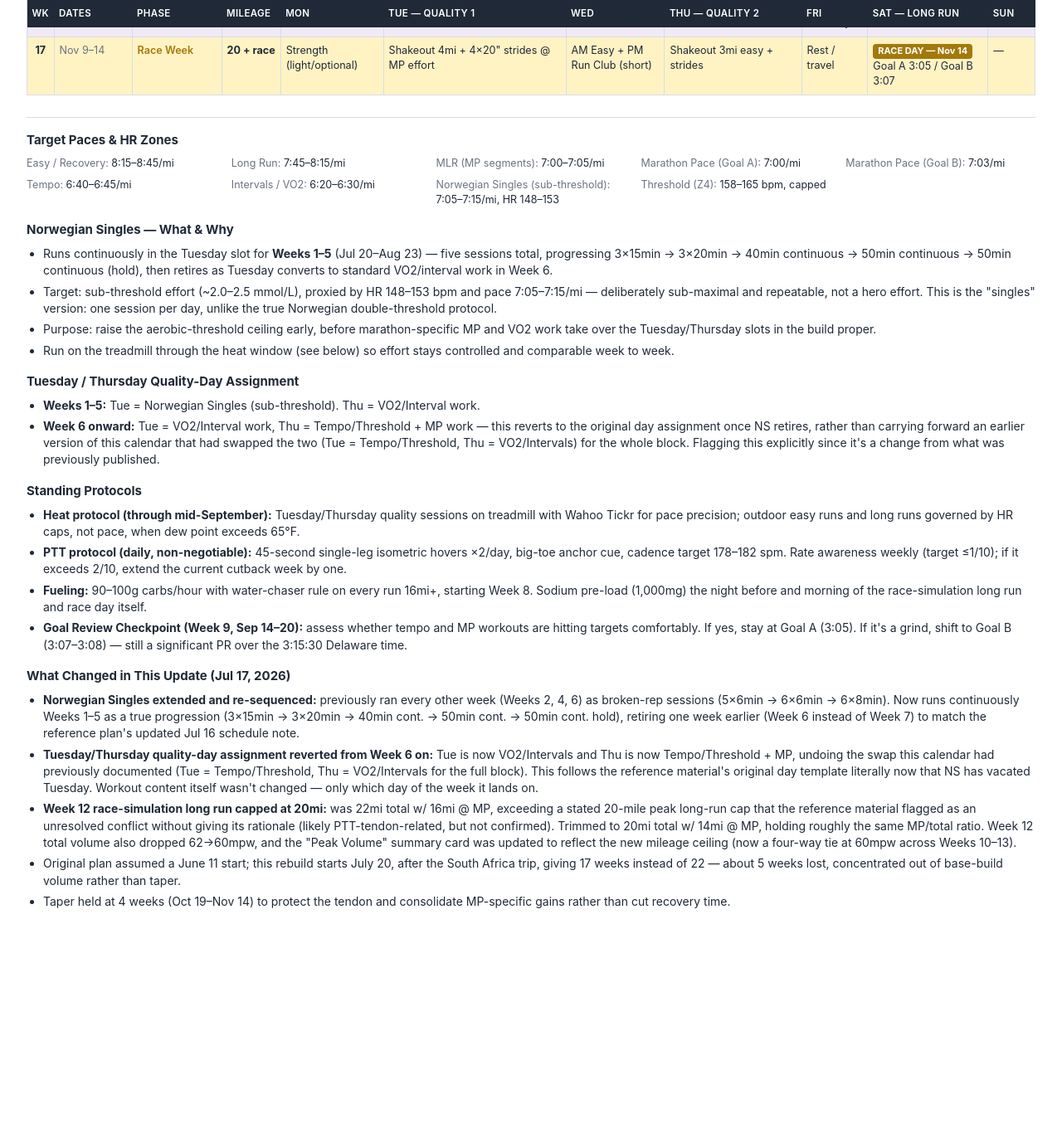
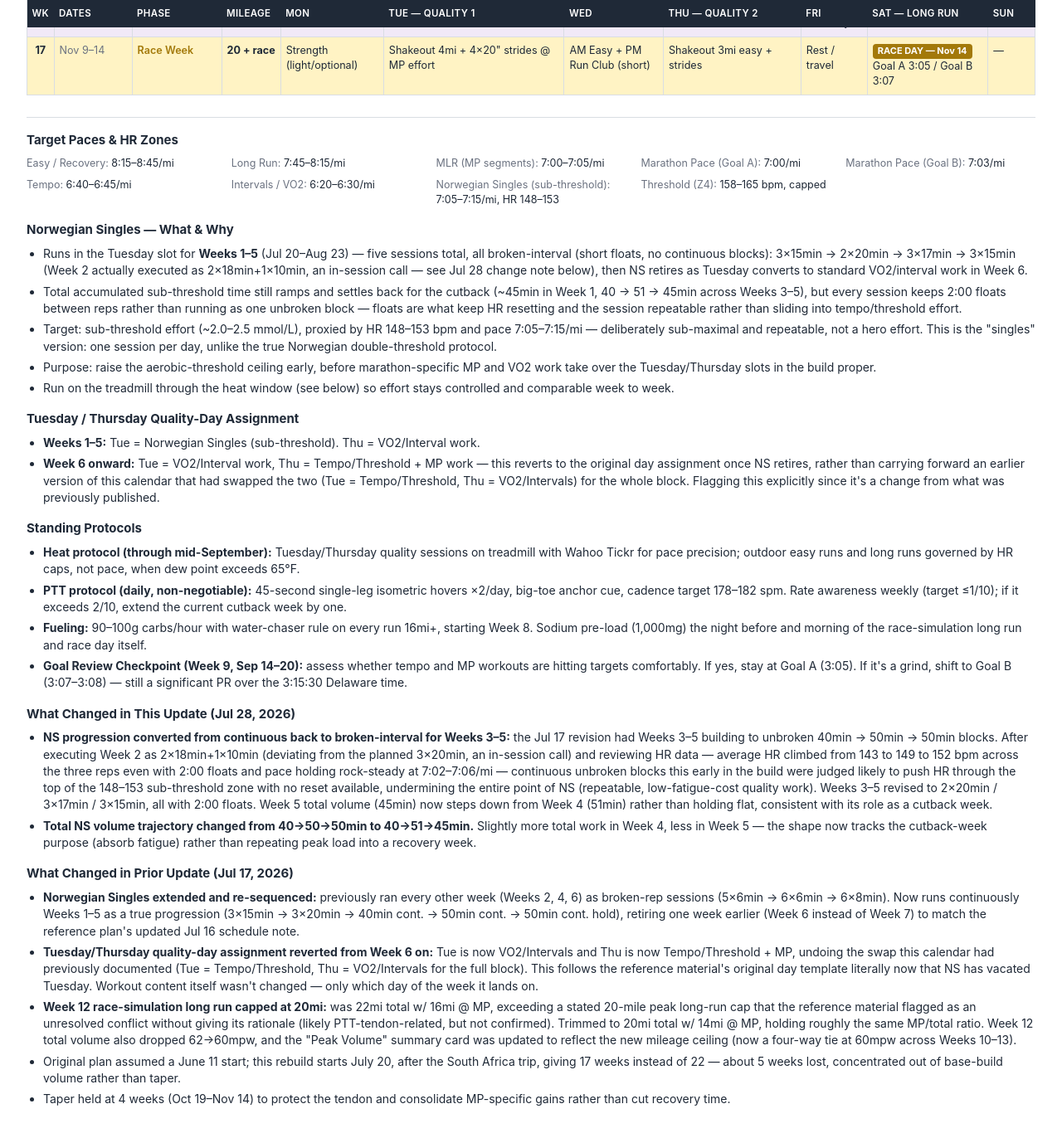
Before and after one commit to dnorton/dnorton, a Jekyll site: the page charlotte-marathon/calendar.html, which Jekyll copies as it is, in a window 1280 px wide and 1400 px high, scrolled down 1370 px. Shown: the top 1372 px of the window at 83% size. Built offline with Jekyll 4.4.1, drawn with Linux system fonts in a browser that asks for light colours; before the commit the page ends 2531 px from its top, so only the background shows below that; some of the changed text lies outside the part shown.

Commit message:
Update Charlotte Marathon calendar to Jul 28 revision and add homepage link
- Reverts NS sessions in Weeks 3-5 from continuous blocks back to broken-interval
  format (2×20min / 3×17min / 3×15min with 2-min floats), based on Week 2
  HR data showing drift through the top of the sub-threshold zone
- Adds Jul 28 change notes explaining the rationale
- Adds Charlotte Marathon 2026 Training Calendar link to homepage

Co-Authored-By: Claude Sonnet 4.6 <noreply@anthropic.com>

```diff
--- a/charlotte-marathon/calendar.html
+++ b/charlotte-marathon/calendar.html
@@ -211,7 +211,7 @@
 <body>
 
 <h1>Charlotte Marathon 2026 — Training Calendar</h1>
-<p class="subtitle">Novant Health Charlotte Marathon · Saturday, November 14, 2026 · 17-week block from a July 20 start (post-vacation) · Updated Jul 17, 2026</p>
+<p class="subtitle">Novant Health Charlotte Marathon · Saturday, November 14, 2026 · 17-week block from a July 20 start (post-vacation) · Updated Jul 28, 2026</p>
 
 <div class="summary-cards">
   <div class="card"><div class="label">Race Day</div><div class="value">Nov 14, 2026</div></div>
@@ -278,7 +278,7 @@
 <tr class="base">
   <td class="wk">3</td><td class="dates">Aug 3–9</td><td class="phase">Base Build 2</td><td class="mileage">46</td>
   <td>Strength (no run)</td>
-  <td><span class="ns-tag">NS</span> 3 of 5<br>40min continuous @ sub-threshold<br><span class="heat-flag">treadmill — heat window</span></td>
+  <td><span class="ns-tag">NS</span> 3 of 5<br>2×20min @ sub-threshold, 2min float<br><span class="heat-flag">treadmill — heat window</span></td>
   <td>AM Easy + PM Run Club</td>
   <td>5×600m @ VO2 pace, 2min jog</td>
   <td>Easy recovery</td>
@@ -289,7 +289,7 @@
 <tr class="base">
   <td class="wk">4</td><td class="dates">Aug 10–16</td><td class="phase">Base Build 3</td><td class="mileage">50</td>
   <td>Strength (no run)</td>
-  <td><span class="ns-tag">NS</span> 4 of 5<br>50min continuous @ sub-threshold<br><span class="heat-flag">treadmill — heat window</span></td>
+  <td><span class="ns-tag">NS</span> 4 of 5<br>3×17min @ sub-threshold, 2min float<br><span class="heat-flag">treadmill — heat window</span></td>
   <td>AM Easy + PM Run Club</td>
   <td>8×400m @ VO2 pace</td>
   <td>Easy recovery</td>
@@ -300,7 +300,7 @@
 <tr class="cutback">
   <td class="wk">5</td><td class="dates">Aug 17–23</td><td class="phase">Cutback 1</td><td class="mileage">40</td>
   <td>Strength (no run)</td>
-  <td><span class="ns-tag">NS</span> 5 of 5 (final — hold)<br>50min continuous @ sub-threshold<br><span class="heat-flag">treadmill — heat window</span></td>
+  <td><span class="ns-tag">NS</span> 5 of 5 (final)<br>3×15min @ sub-threshold, 2min float<br><span class="heat-flag">treadmill — heat window</span></td>
   <td>AM Easy + PM Run Club</td>
   <td>Easy + strides</td>
   <td>Easy recovery</td>
@@ -459,7 +459,8 @@
 
   <h2>Norwegian Singles — What &amp; Why</h2>
   <ul>
-    <li>Runs continuously in the Tuesday slot for <b>Weeks 1–5</b> (Jul 20–Aug 23) — five sessions total, progressing 3×15min → 3×20min → 40min continuous → 50min continuous → 50min continuous (hold), then retires as Tuesday converts to standard VO2/interval work in Week 6.</li>
+    <li>Runs in the Tuesday slot for <b>Weeks 1–5</b> (Jul 20–Aug 23) — five sessions total, all broken-interval (short floats, no continuous blocks): 3×15min → 2×20min → 3×17min → 3×15min (Week 2 actually executed as 2×18min+1×10min, an in-session call — see Jul 28 change note below), then NS retires as Tuesday converts to standard VO2/interval work in Week 6.</li>
+    <li>Total accumulated sub-threshold time still ramps and settles back for the cutback (~45min in Week 1, 40 → 51 → 45min across Weeks 3–5), but every session keeps 2:00 floats between reps rather than running as one unbroken block — floats are what keep HR resetting and the session repeatable rather than sliding into tempo/threshold effort.</li>
     <li>Target: sub-threshold effort (~2.0–2.5 mmol/L), proxied by HR 148–153 bpm and pace 7:05–7:15/mi — deliberately sub-maximal and repeatable, not a hero effort. This is the "singles" version: one session per day, unlike the true Norwegian double-threshold protocol.</li>
     <li>Purpose: raise the aerobic-threshold ceiling early, before marathon-specific MP and VO2 work take over the Tuesday/Thursday slots in the build proper.</li>
     <li>Run on the treadmill through the heat window (see below) so effort stays controlled and comparable week to week.</li>
@@ -479,7 +480,13 @@
     <li><b>Goal Review Checkpoint (Week 9, Sep 14–20):</b> assess whether tempo and MP workouts are hitting targets comfortably. If yes, stay at Goal A (3:05). If it's a grind, shift to Goal B (3:07–3:08) — still a significant PR over the 3:15:30 Delaware time.</li>
   </ul>
 
-  <h2>What Changed in This Update (Jul 17, 2026)</h2>
+  <h2>What Changed in This Update (Jul 28, 2026)</h2>
+  <ul>
+    <li><b>NS progression converted from continuous back to broken-interval for Weeks 3–5:</b> the Jul 17 revision had Weeks 3–5 building to unbroken 40min → 50min → 50min blocks. After executing Week 2 as 2×18min+1×10min (deviating from the planned 3×20min, an in-session call) and reviewing HR data — average HR climbed from 143 to 149 to 152 bpm across the three reps even with 2:00 floats and pace holding rock-steady at 7:02–7:06/mi — continuous unbroken blocks this early in the build were judged likely to push HR through the top of the 148–153 sub-threshold zone with no reset available, undermining the entire point of NS (repeatable, low-fatigue-cost quality work). Weeks 3–5 revised to 2×20min / 3×17min / 3×15min, all with 2:00 floats. Week 5 total volume (45min) now steps down from Week 4 (51min) rather than holding flat, consistent with its role as a cutback week.</li>
+    <li><b>Total NS volume trajectory changed from 40→50→50min to 40→51→45min.</b> Slightly more total work in Week 4, less in Week 5 — the shape now tracks the cutback-week purpose (absorb fatigue) rather than repeating peak load into a recovery week.</li>
+  </ul>
+
+  <h2>What Changed in Prior Update (Jul 17, 2026)</h2>
   <ul>
     <li><b>Norwegian Singles extended and re-sequenced:</b> previously ran every other week (Weeks 2, 4, 6) as broken-rep sessions (5×6min → 6×6min → 6×8min). Now runs continuously Weeks 1–5 as a true progression (3×15min → 3×20min → 40min cont. → 50min cont. → 50min cont. hold), retiring one week earlier (Week 6 instead of Week 7) to match the reference plan's updated Jul 16 schedule note.</li>
     <li><b>Tuesday/Thursday quality-day assignment reverted from Week 6 on:</b> Tue is now VO2/Intervals and Thu is now Tempo/Threshold + MP, undoing the swap this calendar had previously documented (Tue = Tempo/Threshold, Thu = VO2/Intervals for the full block). This follows the reference material's original day template literally now that NS has vacated Tuesday. Workout content itself wasn't changed — only which day of the week it lands on.</li>
```
Also changed, not shown: index.md (+2 -0 lines).
